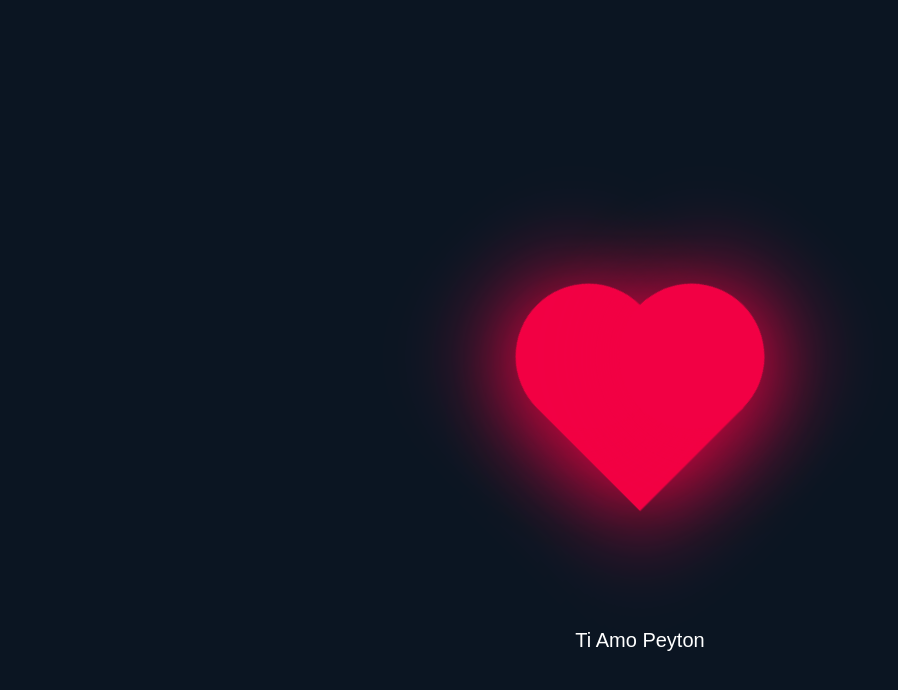
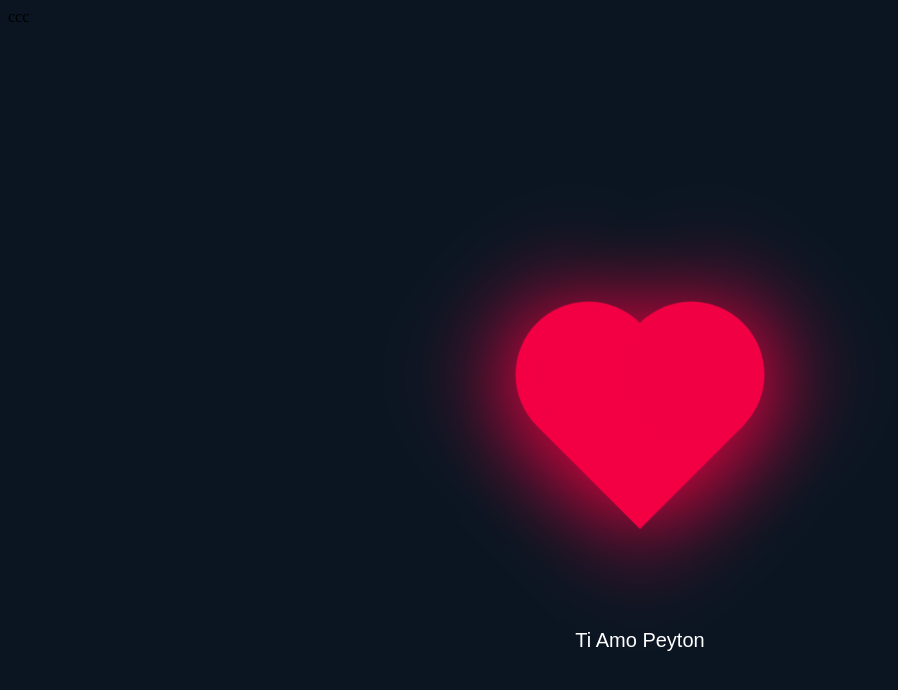
Before and after one commit to nablaFox/nablaFox.github.io, a plain HTML site: page index.html in a window 1280 px wide. Shown: the whole page, without its empty margins (0-898 px from the left). Drawn offline with Linux system fonts and the light colour scheme; a web font is replaced by a local one.

Commit message:
Update index.html

```diff
--- a/index.html
+++ b/index.html
@@ -8,6 +8,7 @@
 </head>
 <body>
 
+    ccc
     <p>Ti Amo Peyton</p>
     <div class = "parent">
         <div id = "heart"></div>
```
